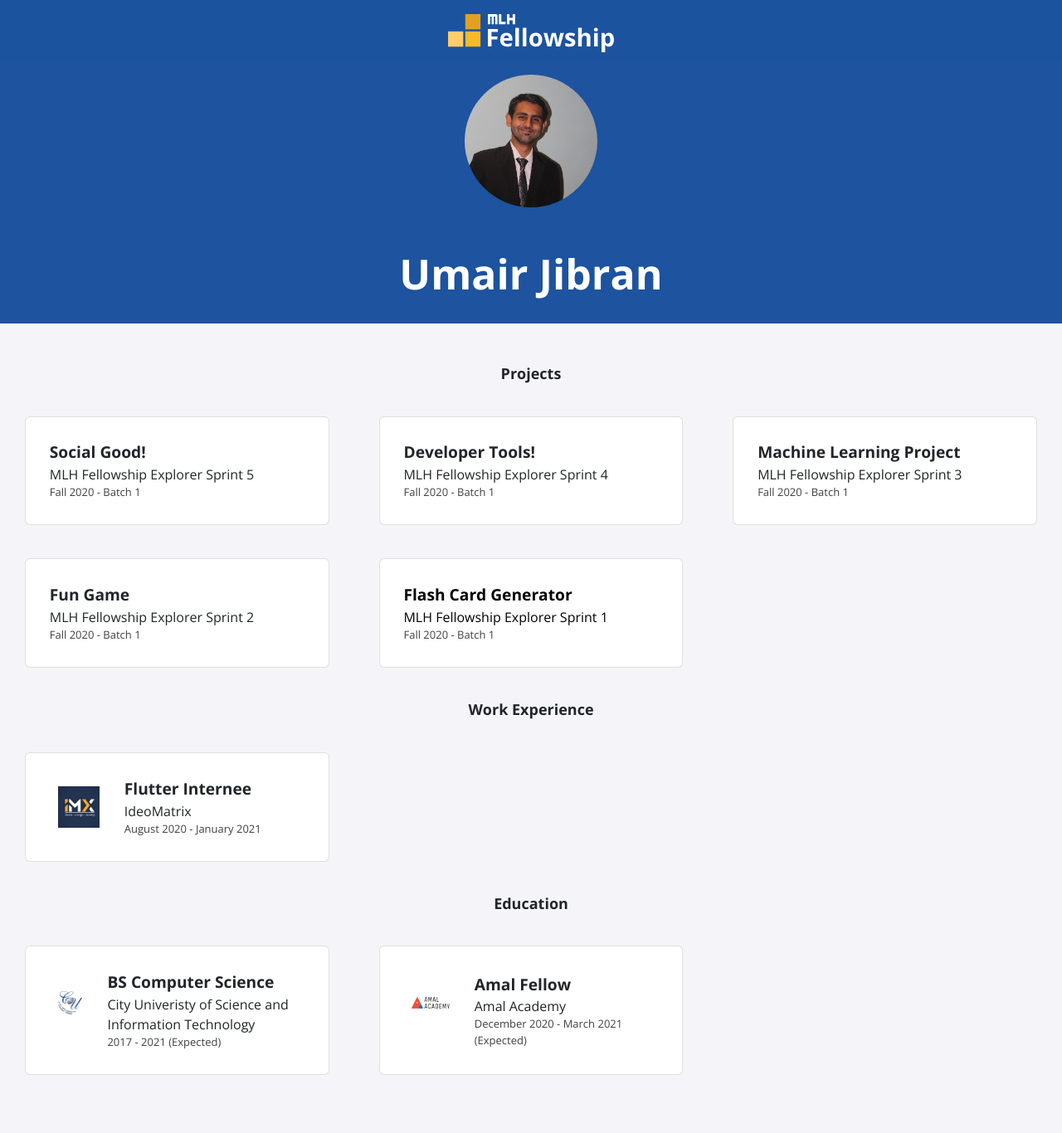
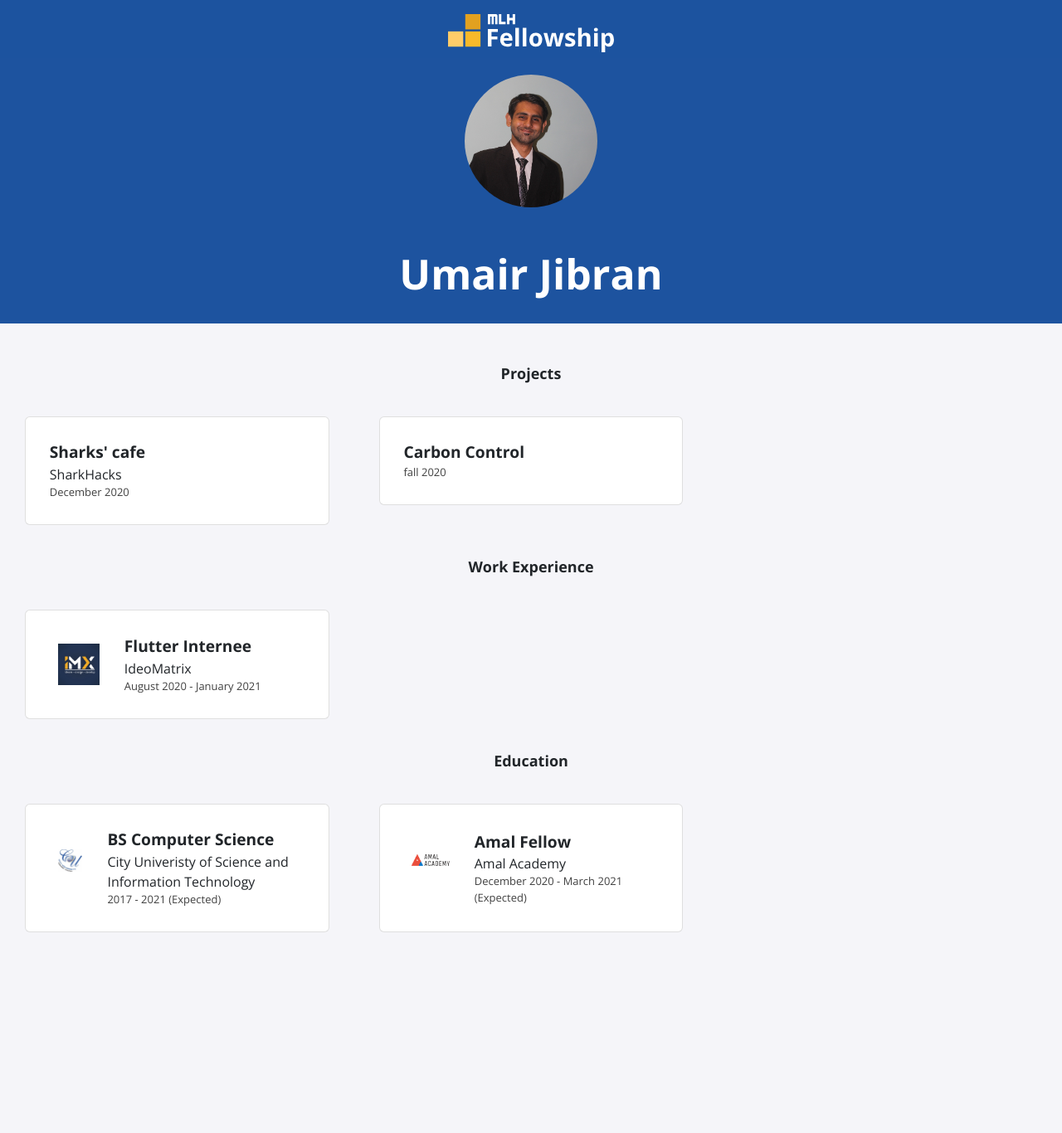
Before and after one commit to UmairJibran/portfolio-mlh-template, a Jekyll site: the page built from index.html, in a window 1280 px wide. Shown: the whole page at 83% size. Built offline with Jekyll 4.4.1, drawn with Linux system fonts in a browser that asks for light colours; nearby versions of some CDN libraries; after the commit the page ends 1194 px from its top, so only the background shows below that.

Commit message:
Update projects.yml

```diff
--- a/_data/projects.yml
+++ b/_data/projects.yml
@@ -1,20 +1,7 @@
-- title: Social Good!
-  event: MLH Fellowship Explorer Sprint 5
-  date: Fall 2020 - Batch 1
+- title: Sharks' cafe
+  event: SharkHacks
+  date: December 2020
 
-- title: Developer Tools!
-  event: MLH Fellowship Explorer Sprint 4
-  date: Fall 2020 - Batch 1
-
-- title: Machine Learning Project
-  event: MLH Fellowship Explorer Sprint 3
-  date: Fall 2020 - Batch 1
-
-- title: Fun Game
-  event: MLH Fellowship Explorer Sprint 2
-  date: Fall 2020 - Batch 1
-
-- title: Flash Card Generator
-  event: MLH Fellowship Explorer Sprint 1
-  date: Fall 2020 - Batch 1
-  page-name: sprint1
+- title: Carbon Control
+  events: hackUMBC 2020
+  date: fall 2020
```
